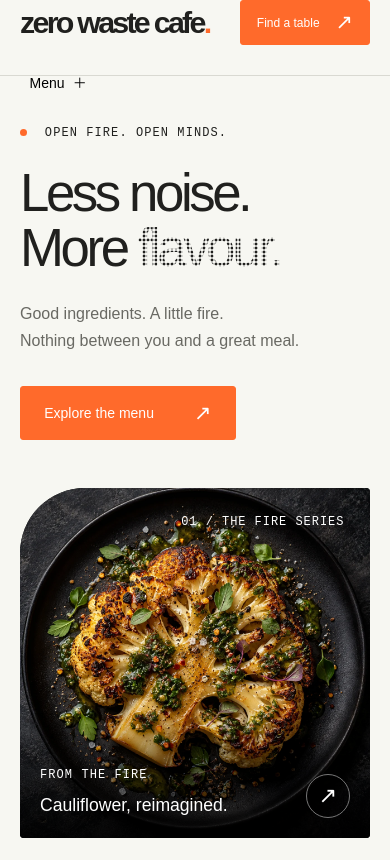
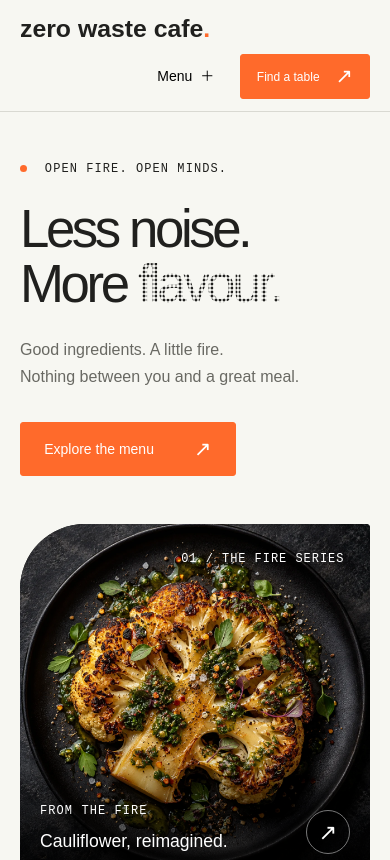
Before and after one commit to udarasadaruwan/zero-waste-cafe, a plain HTML site: page index.html in a window 390 px wide. Shown: the top 860 px of the page. Drawn offline with Linux system fonts and the light colour scheme.

Commit message:
improve responsivenes

```diff
--- a/styles.css
+++ b/styles.css
@@ -183,7 +183,8 @@ img {
 .wordmark {
   font-size: 2.15rem;
   font-weight: 800;
-  letter-spacing: -0.09em;
+  letter-spacing: 0;
+  line-height: 1.05;
 }
 
 .brand-dot {
@@ -794,26 +795,30 @@ form .button {
   }
 }
 
-@media (max-width: 640px) {
+@media (max-width: 760px) {
   .header {
-    flex-wrap: wrap;
-    gap: 1rem;
+    display: grid;
+    grid-template-columns: 1fr auto;
+    gap: 0.75rem 1rem;
     position: relative;
-    height: 76px;
+    height: auto;
+    min-height: 76px;
+    padding-block: 1rem 0.75rem;
   }
   .wordmark {
-    font-size: 1.9rem;
+    grid-column: 1 / -1;
+    font-size: 1.55rem;
   }
   .header-book {
-    margin-left: auto;
+    justify-self: start;
     gap: 1rem;
     font-size: 0.75rem;
   }
   .nav-toggle {
     display: flex;
     align-items: center;
+    justify-self: end;
     gap: 0.5rem;
-    order: 3;
     padding: 0.6rem;
     border: 0;
     background: transparent;
@@ -823,7 +828,7 @@ form .button {
   .navigation {
     display: none;
     position: absolute;
-    top: 75px;
+    top: 100%;
     left: 0;
     right: 0;
     z-index: 5;
@@ -839,6 +844,9 @@ form .button {
   .navigation a {
     padding: 0.8rem 0;
   }
+}
+
+@media (max-width: 640px) {
   .hero {
     grid-template-columns: 1fr;
     padding-block: 2rem;
```
